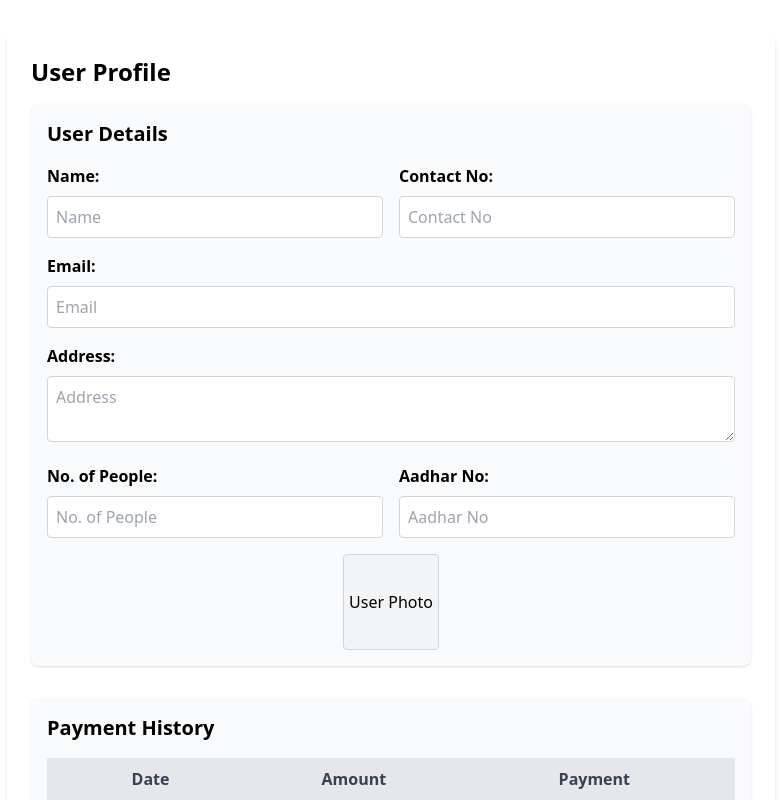
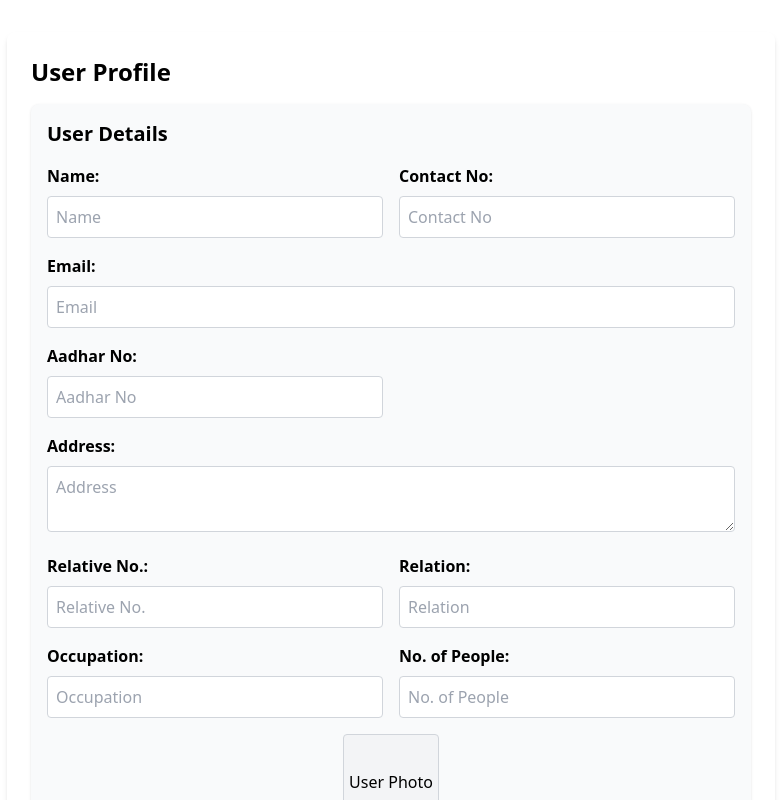
Before and after one commit to deepatel87/Rental-Management-System, a React (Create React App) app in the folder frontend/: page /userprofile in a window 1280 px wide. Shown: the top 800 px of the page, without its empty margins (249-1030 px from the left). Built offline with nearby package versions, Linux system fonts and the light colour scheme.

Commit message:
adding admin pages , editing for admin conditional rendering

```diff
--- a/frontend/src/App.js
+++ b/frontend/src/App.js
@@ -10,6 +10,7 @@ import HouseDetails from "./components/HouseDetails";
 import { RouterProvider } from "react-router";
 import SendRequest from "./pages/SendRequest";
 import UserProfile from "./components/UserProfile";
+import Admin from "./components/Admin";
 
 function App() {
   const appRouter = createBrowserRouter([
@@ -37,6 +38,10 @@ function App() {
       path: "/userprofile",
       element: <UserProfile></UserProfile>,
     },
+    {
+      path: "/admin",
+      element: <Admin></Admin>,
+    },
   ]);
 
   return <RouterProvider router={appRouter} />;
--- /dev/null
+++ b/frontend/src/components/Admin.js
@@ -0,0 +1,12 @@
+import React from "react";
+import Home from "./Home";
+
+const Admin = () => {
+  return (
+    <div>
+      <Home />
+    </div>
+  );
+};
+
+export default Admin;
--- a/frontend/src/components/Header.js
+++ b/frontend/src/components/Header.js
@@ -1,12 +1,14 @@
 import { useState } from "react";
 import { Link } from "react-router-dom";
 
-export default function Header() {
+export default function Header({ userType }) {
   const [navbar, setNavbar] = useState(false);
 
   return (
     <nav className="w-full bg-gradient-to-bl from-[#3d5a80] to-[#98c1d9] shadow">
       <div className="justify-between px-4 mx-auto lg:max-w-7xl md:items-center md:flex md:px-8">
+        {userType === "user" ? (
+          <>
             <div>
               <div className="flex items-center justify-between py-3 md:py-5 md:block">
                 <a href="javascript:void(0)">
@@ -72,7 +74,8 @@ export default function Header() {
                 </ul>
 
                 <div className="mt-3 space-y-2 lg:hidden md:inline-block">
-                    <Link to ="/signup"
+                  <Link
+                    to="/signup"
                     className="inline-block w-full px-4 py-2 text-center text-white bg-gray-600 rounded-md shadow hover:bg-gray-800"
                   >
                     Sign in
@@ -100,6 +103,25 @@ export default function Header() {
                 Sign up
               </Link>
             </div>
+          </>
+        ) : (
+          <div className="flex p-3 gap-x-3">
+            <input
+              type="text"
+              className="p-3 w-[400px] rounded-lg"
+              placeholder="Search Tenant"
+            />
+            <buttom className="px-7 py-3 text-white bg-gray-600 rounded-md shadow hover:bg-gray-800 cursor-pointer">
+              Search
+            </buttom>
+            <Link
+              to="/request"
+              className="px-7 py-3 text-gray-800 bg-white rounded-md shadow hover:bg-gray-100"
+            >
+              requests
+            </Link>
+          </div>
+        )}
       </div>
     </nav>
   );
--- a/frontend/src/components/Home.js
+++ b/frontend/src/components/Home.js
@@ -1,7 +1,14 @@
+import { useState } from "react";
 import Header from "./Header";
 import HouseCard from "./HouseCard";
+import { useDispatch, useSelector } from "react-redux";
+import { addUser } from "../redux/userSlice";
 
 const Home = () => {
+  const dispatch = useDispatch();
+  dispatch(addUser("admin"));
+  const userType = useSelector((store) => store.user.user);
+
   const houseData = [
     {
       house_pic:
@@ -123,7 +130,7 @@ const Home = () => {
   ];
   return (
     <div className="bg-gradient-to-br from-blue-50 to-indigo-100 min-h-screen">
-      <Header />
+      <Header userType={userType} />
       <div className="w-11/12 mx-auto mt-10 pb-16">
         <h1 className="text-4xl font-extrabold text-center text-indigo-800 mb-10 tracking-wide">
           Luxurious Homes for Rent
--- a/frontend/src/components/HouseDetails.js
+++ b/frontend/src/components/HouseDetails.js
@@ -4,6 +4,7 @@ import { useNavigate } from "react-router-dom";
 
 const HouseDetails = () => {
   const houseData = useSelector((store) => store.house.houseDetails);
+  const userType = useSelector((store) => store.user.user);
   const navigate = useNavigate();
 
   if (!houseData) return;
@@ -13,6 +14,8 @@ const HouseDetails = () => {
   };
 
   return (
+    <div className="w-full min-h-screen">
+      {userType === "user" ? (
         <div className="w-full min-h-screen flex flex-col bg-gray-100 p-8">
           <div className="grid grid-cols-1 md:grid-cols-2 gap-8">
             <div>
@@ -66,6 +69,43 @@ const HouseDetails = () => {
             </ul>
           </div>
         </div>
+      ) : (
+        <div className="w-11/12 p-10">
+          <input
+            type="text"
+            placeholder={houseData.house_name}
+            className="border border-gray-300 rounded w-full p-2 text-4xl font-bold text-purple-700 mb-4"
+          />
+          <textarea
+            placeholder={houseData.house_details}
+            className="border border-gray-300 rounded w-full p-2 text-xl text-gray-700 mb-6"
+          ></textarea>
+          <input
+            type="text"
+            placeholder={houseData.house_address}
+            className="border border-gray-300 rounded w-full p-2 text-xl text-gray-700 mb-6"
+          />
+          <div className="bg-teal-200 p-4 rounded-lg mb-6">
+            <input
+              type="number"
+              placeholder={`₹${houseData.house_price.toLocaleString()}`}
+              className="border-none bg-transparent text-3xl font-bold text-teal-800 w-full"
+            />
+            <span className="text-teal-700 ml-2 text-lg">per month</span>
+          </div>
+          <textarea
+            placeholder={houseData.additional_details}
+            className="border border-gray-300 rounded w-full p-2 text-xl text-gray-700 mb-6"
+          ></textarea>
+          <button
+            className="bg-gradient-to-r from-purple-500 to-indigo-600 text-white px-6 py-3 rounded-full hover:from-purple-600 hover:to-indigo-700 transition-all duration-300 focus:outline-none focus:ring-2 focus:ring-purple-500 focus:ring-offset-2 w-full"
+            // Add onClick handler to save changes
+          >
+            Save/Edit
+          </button>
+        </div>
+      )}
+    </div>
   );
 };
 
--- a/frontend/src/components/UserProfile.js
+++ b/frontend/src/components/UserProfile.js
@@ -33,12 +33,44 @@ const UserProfile = () => {
               placeholder="Email"
             />
           </div>
+          <div>
+            <label className="block font-semibold mb-2">Aadhar No:</label>
+            <input
+              type="text"
+              className="border border-gray-300 rounded w-full p-2"
+              placeholder="Aadhar No"
+            />
+          </div>
           <div className="col-span-2">
             <label className="block font-semibold mb-2">Address:</label>
             <textarea
               className="border border-gray-300 rounded w-full p-2"
               placeholder="Address"
             ></textarea>
+          </div>
+          <div>
+            <label className="block font-semibold mb-2">Relative No.:</label>
+            <input
+              type="text"
+              className="border border-gray-300 rounded w-full p-2"
+              placeholder="Relative No."
+            />
+          </div>
+          <div>
+            <label className="block font-semibold mb-2">Relation:</label>
+            <input
+              type="text"
+              className="border border-gray-300 rounded w-full p-2"
+              placeholder="Relation"
+            />
+          </div>
+          <div>
+            <label className="block font-semibold mb-2">Occupation:</label>
+            <input
+              type="text"
+              className="border border-gray-300 rounded w-full p-2"
+              placeholder="Occupation"
+            />
           </div>
           <div>
             <label className="block font-semibold mb-2">No. of People:</label>
@@ -48,20 +80,15 @@ const UserProfile = () => {
               placeholder="No. of People"
             />
           </div>
-          <div>
-            <label className="block font-semibold mb-2">Aadhar No:</label>
-            <input
-              type="text"
-              className="border border-gray-300 rounded w-full p-2"
-              placeholder="Aadhar No"
-            />
-          </div>
           <div className="col-span-2 flex justify-center">
             <div className="w-24 h-24 border border-gray-300 rounded bg-gray-100 flex items-center justify-center">
               User Photo
             </div>
           </div>
         </div>
+        <button className="px-7 py-3 bg-blue-500 hover:bg-blue-400 text-lg font-semibold rounded-lg w-full mt-4 text-white">
+          Save
+        </button>
       </div>
 
       {/* Payment History Section */}
--- a/frontend/src/redux/appStore.js
+++ b/frontend/src/redux/appStore.js
@@ -1,8 +1,9 @@
 import { configureStore } from "@reduxjs/toolkit";
 import houseReducer from "./houseSlice";
+import userReducer from "./userSlice";
 
 const appStore = configureStore({
-  reducer: { house: houseReducer },
+  reducer: { house: houseReducer, user: userReducer },
 });
 
 export default appStore;
--- /dev/null
+++ b/frontend/src/redux/userSlice.js
@@ -0,0 +1,21 @@
+import { createSlice } from "@reduxjs/toolkit";
+
+const userSlice = createSlice({
+  name: "user",
+  initialState: {
+    user: null,
+  },
+
+  reducers: {
+    addUser: (state, action) => {
+      state.user = action.payload;
+    },
+    removeUser: (state) => {
+      state.user = null;
+    },
+  },
+});
+
+export const { addUser, removeUser } = userSlice.actions;
+
+export default userSlice.reducer;
```
Lines whose indentation alone changed are shown as unchanged.
